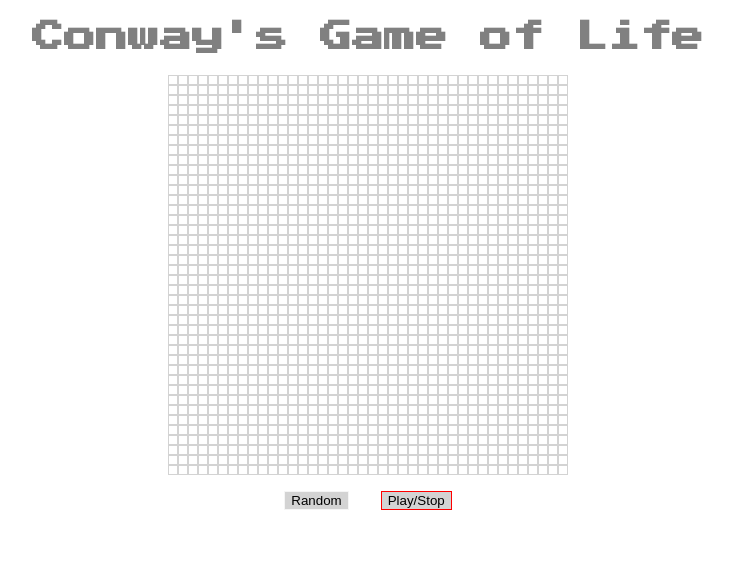
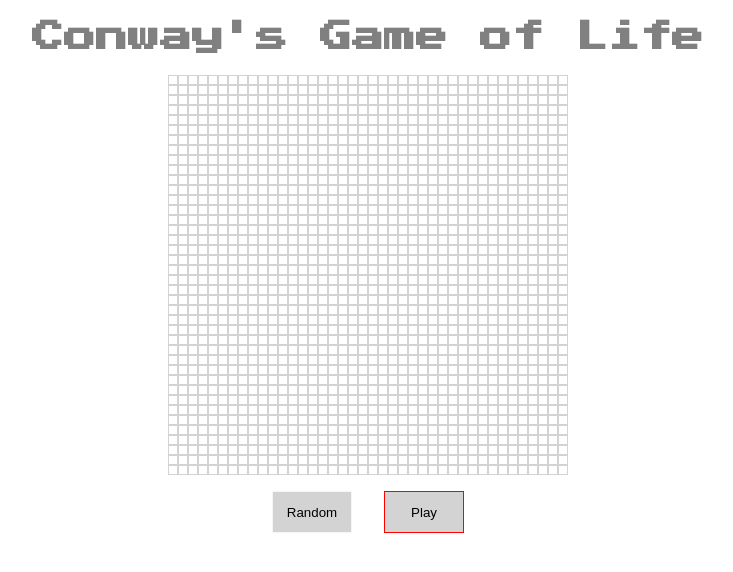
Before and after one commit to peterevilla/conways-game-of-life, a React (Create React App) app: page / in a window 1280 px wide. Shown: the top 572 px of the page, without its empty margins (272-1005 px from the left). Built offline with nearby package versions, Linux system fonts and the light colour scheme.

Commit message:
added button style

```diff
--- a/src/App.css
+++ b/src/App.css
@@ -89,6 +89,8 @@ table {
   border: 1px solid whitesmoke;
   background-color: lightgray;
   border-color: lightgreen;
+  padding: 1%;
+  width: 80px;
 
 }
 
@@ -97,6 +99,8 @@ table {
   margin: 1rem;
   border: 1px solid whitesmoke;
   background-color: lightgray;
+  padding: 1%;
+  width: 80px;
 
 }
 
@@ -106,6 +110,8 @@ table {
   border: 1px solid whitesmoke;
   background-color: lightgray;
   border-color: red;
+  padding: 1%;
+  width: 80px;
 
 }
 
--- a/src/components/ControlBoard.js
+++ b/src/components/ControlBoard.js
@@ -26,7 +26,8 @@ const ControlBoard = ({board, nextGen, random}) => {
     return (
         <div className='control'>
             <button className="random" onClick={() => random(true)}>Random</button>
-            <button className={isActive ? 'play' : 'stopped'} onClick={toggle}>Play/Stop</button>
+            { isActive ? (<button className={isActive ? 'play' : 'stopped'} onClick={toggle}>Stop</button>)
+            : (<button className={isActive ? 'play' : 'stopped'} onClick={toggle}>Play</button>)}
         </div>
     )
 }
```
